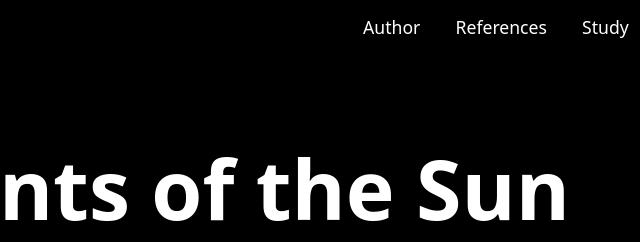
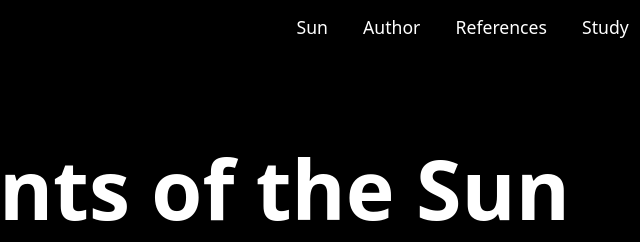
Before and after one commit to LiAlec1/Alec, a plain HTML site: page sun.html in a window 1280 px wide. Shown: the top 242 px of the page, 436-1076 px from the left. Drawn offline with Linux system fonts and the light colour scheme.

Commit message:
Update sun.html

```diff
--- a/sun.html
+++ b/sun.html
@@ -14,6 +14,7 @@
             <li><a href="study.html">Study</a></li>
             <li><a href="references.html">References</a></li>
             <li><a href="author.html">Author</a></li>
+            <li><a href="Sun.html">Sun</a></li>
         </ul>
         <!--First heading-->
         <h1>Components of the Sun</h1>
```
